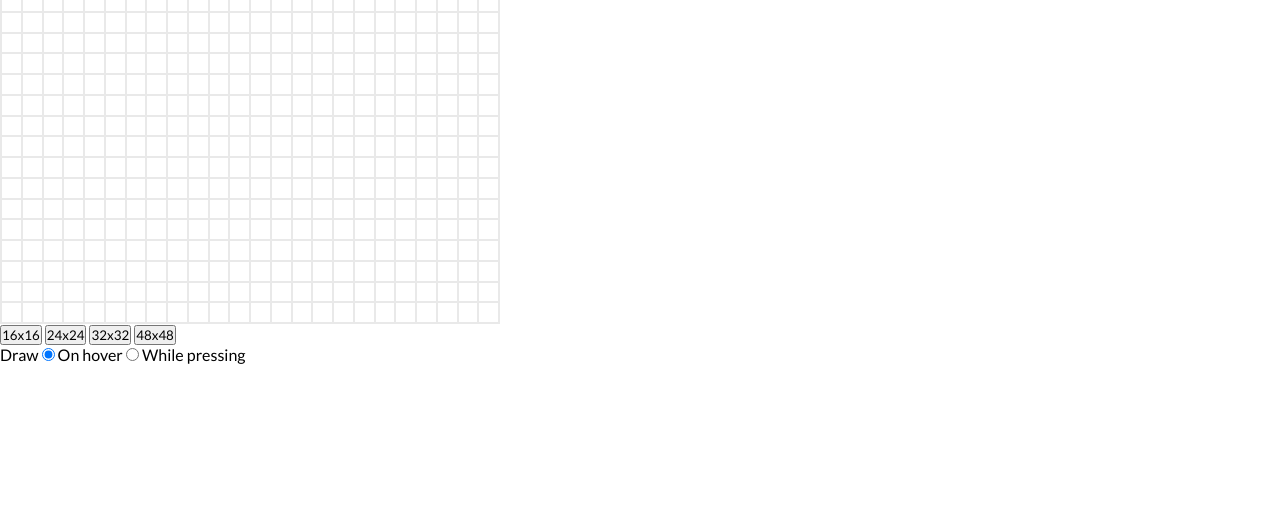
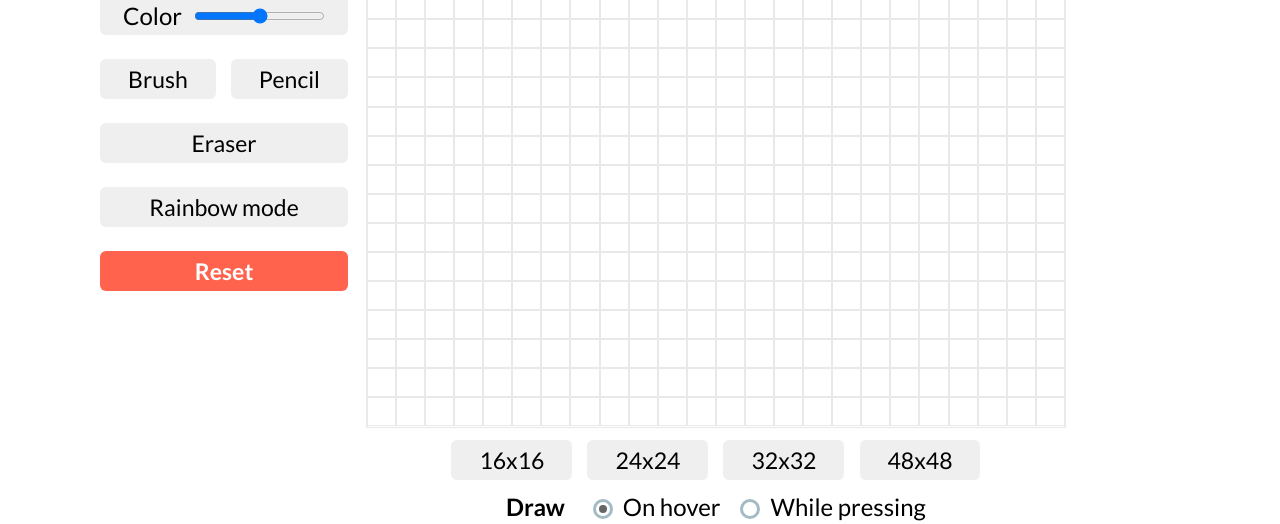
Before and after one commit to luiover/etch-a-sketch, a plain HTML site: page index.html in a window 1280 px wide. Shown: the part 276-800 px from the top of the page. Drawn offline with Linux system fonts and the light colour scheme.

Commit message:
style: Add all the necessary style
Added style to make the board appear & buttons to be on the side.

```diff
--- a/styles.css
+++ b/styles.css
@@ -7,9 +7,60 @@
   font-family: 'Lato', sans-serif;
 }
 
+body {
+  display: flex;
+  justify-content: center;
+  align-items: center;
+  margin-right: 120px;
+}
+
+.central-row {
+  display: flex;
+  justify-content: center;
+  align-items: center;
+  min-height: 100vh;
+  flex-direction: column;
+}
+
+.side-header {
+  text-align: center;
+}
+
+.side-buttons {
+  display: flex;
+  flex-direction: column;
+  margin-right: 12px;
+}
+
+.change-color {
+  display: flex;
+  align-items: center;
+  margin: 12px 6px;
+  background-color: #efefef;
+  border-radius: 6px;
+  padding: 5px 0px;
+}
+
+.color-header {
+  margin-left: auto;
+  font-size: 24px;
+}
+
+input[type='range'] {
+  width: 131px;
+  margin-left: 12px;
+  margin-right: auto;
+}
+
+#reset-grid {
+  background-color: #ff3014c0;
+  color: white;
+  font-weight: 700;
+}
+
 #drawing-board {
-  height: 500px;
-  width: 500px;
+  height: 700px;
+  width: 700px;
 
   display: flex;
   flex-direction: column;
@@ -28,3 +79,90 @@
 
   border: 0.1px solid #e9e9e9;
 }
+
+button {
+  padding: 6px 28px;
+  border: none;
+  border-radius: 6px;
+  font-size: 23px;
+  margin: 12px 6px;
+  cursor: pointer;
+  transition: transform 0.2s ease;
+}
+
+button:hover {
+  background-color: #e2e2e2;
+}
+
+button:active {
+  transform: scale(0.96);
+}
+
+input {
+  margin-right: 3px;
+}
+
+#header-label {
+  margin-right: 12px;
+}
+
+.draw-container {
+  display: inline-block;
+}
+
+#draw-options {
+  display: flex;
+  align-items: center;
+}
+
+#header-label {
+  font-size: 24px;
+  font-weight: 700;
+  margin-right: 28px;
+}
+
+.radio {
+  font-size: 24px;
+  font-weight: 500;
+  vertical-align: middle;
+  color: black;
+  position: relative;
+  padding-left: 30px;
+  cursor: pointer;
+}
+
+.radio + .radio {
+  margin-left: 20px;
+}
+
+.radio input[type='radio'] {
+  display: none;
+}
+
+.radio span {
+  height: 20px;
+  width: 20px;
+  border-radius: 50%;
+  border: 3px solid #a4bbc4;
+  display: block;
+  position: absolute;
+  left: 0;
+  top: 7px;
+}
+
+.radio span::after {
+  content: '';
+  height: 8px;
+  width: 8px;
+  background-color: #666666;
+  display: block;
+  position: absolute;
+  left: 50%;
+  top: 50%;
+  transform: translate(-50%, -50%) scale(0);
+  border-radius: 50%;
+  transition: 300ms ease-in-out 0s;
+}
+.radio input[type='radio']:checked ~ span::after {
+  transform: translate(-50%, -50%) scale(1);
+}
```
